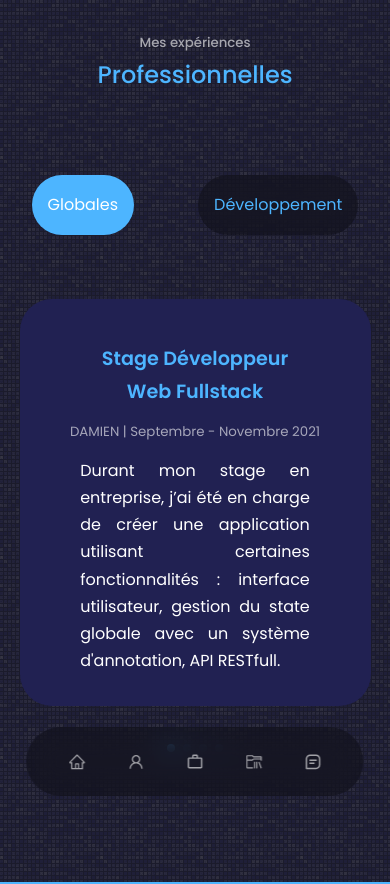
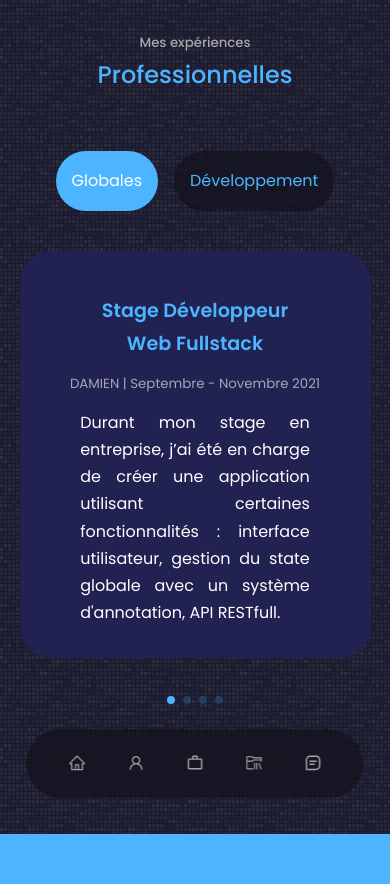
Before and after one commit to A-Pompon/cv-react, a React (Create React App) app: page /experiences in a window 390 px wide. Shown: the top 884 px of the page. Built offline with nearby package versions, Linux system fonts and the light colour scheme.

Commit message:
[ REACT ] - CSS navBar & MediaQueries

```diff
--- a/src/styles/experiences.css
+++ b/src/styles/experiences.css
@@ -31,7 +31,15 @@
 
   @media screen and (max-width: 600px) {
 
-    .about__nav a {
+    .exp__nav a {
       margin: 0.5rem;
     }
   }
+
+  /* ===== MEDIA QUERIES (VERY SMALL DEVICES) ===== */
+
+@media screen and (max-width: 290px) {
+  .exp__nav a {
+    margin: 0.5rem;
+  }
+}
--- a/src/styles/navBar.css
+++ b/src/styles/navBar.css
@@ -1,7 +1,6 @@
 .navBar__container {
   background: rgba(0, 0, 0, 0.3);
   width: max-content;
-  /* display: block; */
   padding: 0.7rem 1.7rem;
   z-index: 2;
   position: fixed;
@@ -37,11 +36,25 @@
 @media screen and (max-width: 600px) {
   .navBar__container {
     width: max-content;
-    margin-bottom: 1rem;
+    margin-bottom: 0.9rem;
   }
 
   .navBar__container a {
     font-size: 1.1rem;
+  }
+}
+
+/* ===== MEDIA QUERIES (VERY SMALL DEVICES) ===== */
+
+@media screen and (max-width: 350px) {
+  .navBar__container {
+    width: max-content;
+    gap: 0.3rem;
+    margin-bottom: 0.8rem;
+  }
+
+  .navBar__container a {
+    font-size: 0.9rem;
   }
 }
 
```
